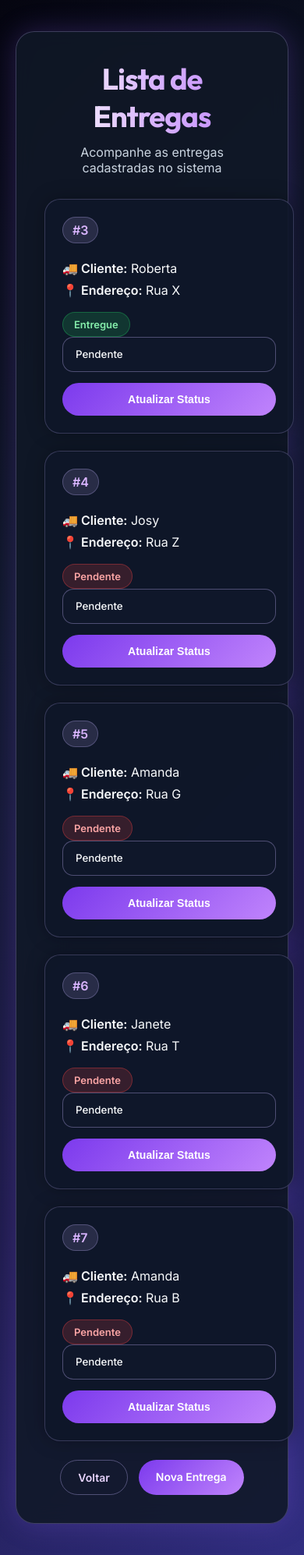
After one commit to rebeccabs/delivery-manager, a Flask app: page /entregas in a window 390 px wide. The commit adds this page. Shown: the whole page at 78% size. Run offline with Flask 3, Linux system fonts and the light colour scheme; data comes from the database, SQL or seed files in the repository; both versions use the stored data as it was after the commit.

Commit message:
Aprimora UI com tema dark neon, cards responsivos e atualização de status.

```diff
--- a/app.py
+++ b/app.py
@@ -1,4 +1,10 @@
-from flask import Flask, render_template
+from flask import Flask, render_template, request, redirect
+
+from database import (
+    listar_entregas_db,
+    cadastrar_entregas_db,
+    atualizar_status_db
+)
 
 app = Flask(__name__)
 
@@ -6,4 +12,33 @@ app = Flask(__name__)
 def home():
     return render_template("index.html")
 
+@app.route("/entregas")
+def entregas():
+    entregas = listar_entregas_db()
+
+    return render_template(
+        "entregas.html",
+        entregas=entregas
+    )
+
+@app.route("/cadastro", methods=["GET", "POST"])
+def cadastro():
+    if request.method == "POST":
+        cliente = request.form["cliente"]
+        endereco = request.form["endereco"]
+
+        cadastrar_entregas_db(cliente, endereco, "Pendente")
+
+        return redirect("/entregas")
+
+    return render_template("cadastro.html")
+
+@app.route("/atualizar-status/<int:id_entrega>", methods=["POST"])
+def atualizar_status_web(id_entrega):
+    novo_status = request.form["status"]
+
+    atualizar_status_db(id_entrega, novo_status)
+
+    return redirect("/entregas")
+
 app.run(debug=True)
--- /dev/null
+++ b/static/script.js
@@ -0,0 +1,4 @@
+document.addEventListener("mousemove", (e) => {
+    document.documentElement.style.setProperty("--mouse-x", e.clientX + "px");
+    document.documentElement.style.setProperty("--mouse-y", e.clientY + "px");
+});
--- a/static/style.css
+++ b/static/style.css
@@ -1,11 +1,233 @@
+body::before {
+    content: "";
+    position: fixed;
+    inset: 0;
+    pointer-events: none;
+
+    background:
+    radial-gradient(
+        300px circle at var(--mouse-x) var(--mouse-y),
+        rgba(168, 85, 247, 0.18),
+        transparent 70%
+    );
+
+    z-index: 0;
+}
+
+* {
+    margin: 0;
+    padding: 0;
+    box-sizing: border-box;
+}
+
 body {
-    font-family: Arial, sans-serif;
-    background-color: #1f2937;
-    color: white;
-    text-align: center;
-    padding-top: 100px;
+    font-family: "Inter", sans-serif;
+    min-height: 100vh;
+    background: linear-gradient(135deg, #050510, #0f172a, #1e1b4b, #312e81);
+    color: #f8fafc;
+}
+
+.page-container {
+    min-height: 100vh;
+    display: flex;
+    justify-content: center;
+    align-items: center;
+    padding: 40px 20px;
+}
+
+.page-container.top {
+    align-items: flex-start;
+}
+
+.card {
+    background: rgba(17, 24, 39, 0.88);
+    border: 1px solid rgba(196, 181, 253, 0.25);
+    border-radius: 24px;
+    padding: 36px;
+    width: 100%;
+    max-width: 520px;
+    box-shadow: 0 0 35px rgba(139, 92, 246, 0.25);
+    backdrop-filter: blur(12px);
+}
+
+.card-wide {
+    max-width: 900px;
 }
 
 h1 {
-    color: #60a5fa;
+    font-family: "Outfit", sans-serif;
+    font-weight: 700;
+    letter-spacing: -1px;
+    font-size: 38px;
+    margin-bottom: 12px;
+    text-align: center;
+    background: linear-gradient(90deg, #ffffff, #d8b4fe, #c084fc);
+    -webkit-background-clip: text;
+    color: transparent;
 }
+
+.subtitle {
+    color: #cbd5e1;
+    text-align: center;
+    margin-bottom: 28px;
+}
+
+.actions {
+    display: flex;
+    gap: 14px;
+    justify-content: center;
+    flex-wrap: wrap;
+    margin-top: 24px;
+}
+
+button,
+.btn-primary,
+.btn-secondary {
+    display: inline-block;
+    text-decoration: none;
+    text-align: center;
+    border: none;
+    cursor: pointer;
+    font-weight: bold;
+    border-radius: 999px;
+    padding: 13px 22px;
+    transition: all 0.25s ease;
+    font-size: 14px;
+}
+
+.btn-primary {
+    color: white;
+    background: linear-gradient(135deg, #7c3aed, #c084fc);
+}
+
+.btn-primary:hover {
+    transform: translateY(-3px) scale(1.02);
+    box-shadow: 0 0 25px rgba(192, 132, 252, 0.5);
+}
+
+.btn-secondary {
+    color: #e9d5ff;
+    border: 1px solid rgba(196, 181, 253, 0.35);
+    background: transparent;
+}
+
+.btn-secondary:hover {
+    background: rgba(196, 181, 253, 0.12);
+    transform: translateY(-2px);
+}
+
+form {
+    display: flex;
+    flex-direction: column;
+    gap: 14px;
+}
+
+label {
+    color: #e9d5ff;
+    font-weight: bold;
+    font-size: 14px;
+}
+
+input {
+    padding: 14px 16px;
+    border-radius: 14px;
+    border: 1px solid rgba(196, 181, 253, 0.35);
+    background: #0f172a;
+    color: white;
+    outline: none;
+}
+
+input:focus {
+    border-color: #c084fc;
+    box-shadow: 0 0 12px rgba(192, 132, 252, 0.45);
+}
+
+.entregas-grid {
+    display: grid;
+    grid-template-columns: repeat(auto-fit, minmax(320px, 1fr));
+    gap: 22px;
+    margin-top: 30px;
+}
+
+.card-entrega {
+    background: rgba(15, 23, 42, 0.9);
+    border: 1px solid rgba(196, 181, 253, 0.22);
+    border-radius: 20px;
+    padding: 22px;
+    box-shadow: 0 0 25px rgba(0, 0, 0, 0.28);
+    text-align: left;
+    transition: all 0.25s ease;
+}
+
+.card-entrega:hover {
+    transform: translateY(-6px) scale(1.02);
+    box-shadow: 0 0 30px rgba(192, 132, 252, 0.28);
+    border-color: rgba(196, 181, 253, 0.45);
+}
+
+.card-entrega h3 {
+    color: #c4b5fd;
+    margin-bottom: 14px;
+}
+
+.card-entrega p {
+    margin: 8px 0;
+    color: #f8fafc;
+}
+
+.status {
+    display: inline-block;
+    margin-top: 10px;
+    padding: 7px 14px;
+    border-radius: 999px;
+    font-size: 13px;
+    font-weight: bold;
+}
+
+.status-entregue {
+    background: rgba(34, 197, 94, 0.18);
+    color: #86efac;
+    border: 1px solid rgba(34, 197, 94, 0.35);
+}
+
+.status-rota {
+    background: rgba(245, 158, 11, 0.18);
+    color: #fcd34d;
+    border: 1px solid rgba(245, 158, 11, 0.35);
+}
+
+.status-pendente {
+    background: rgba(239, 68, 68, 0.18);
+    color: #fca5a5;
+    border: 1px solid rgba(239, 68, 68, 0.35);
+}
+
+.id-badge {
+    display: inline-block;
+    padding: 6px 12px;
+    margin-bottom: 14px;
+    border-radius: 999px;
+    background: rgba(196, 181, 253, 0.14);
+    color: #d8b4fe;
+    border: 1px solid rgba(196, 181, 253, 0.28);
+    font-weight: bold;
+}
+
+.select-status {
+    width: 100%;
+    padding: 14px 16px;
+    border-radius: 14px;
+    border: 1px solid rgba(196, 181, 253, 0.35);
+    background-color: #0f172a;
+    color: #f8fafc;
+    font-family: "Inter", sans-serif;
+    font-weight: 500;
+    outline: none;
+    cursor: pointer;
+    appearance: none;
+}
+
+.select-status:focus {
+    border-color: #c084fc;
+    box-shadow: 0 0 12px rgba(192, 132, 252, 0.45);
+}
--- /dev/null
+++ b/templates/entregas.html
@@ -0,0 +1,83 @@
+<!DOCTYPE html>
+<html lang="pt-BR">
+<head>
+    <meta charset="UTF-8">
+    <title>Entregas</title>
+
+    <link rel="preconnect" href="https://fonts.googleapis.com">
+
+    <link rel="preconnect" href="https://fonts.gstatic.com" crossorigin>
+
+    <link href="https://fonts.googleapis.com/css2?family=Inter:wght@300;400;500;600&family=Outfit:wght@400;500;600;700&display=swap" rel="stylesheet">
+
+    <link rel="stylesheet" href="/static/style.css">
+</head>
+<body>
+
+    <div class="page-container top">
+        <div class="card card-wide">
+
+            <h1>Lista de Entregas</h1>
+
+            <p class="subtitle">
+                Acompanhe as entregas cadastradas no sistema
+            </p>
+
+            <div class="entregas-grid">
+
+                {% for entrega in entregas %}
+
+                    <div class="card-entrega">
+
+                        <span class="id-badge">#{{ entrega[0] }}</span>
+
+                        <p><strong>🚚 Cliente:</strong> {{ entrega[1] }}</p>
+
+                        <p><strong>📍 Endereço:</strong> {{ entrega[2] }}</p>
+
+                        {% if entrega[3] == "Entregue" %}
+                            <span class="status status-entregue">Entregue</span>
+
+                        {% elif entrega[3] == "Em rota" %}
+                            <span class="status status-rota">Em rota</span>
+
+                        {% else %}
+                            <span class="status status-pendente">Pendente</span>
+
+                        {% endif %}
+
+                        <form method="POST"
+                              action="/atualizar-status/{{ entrega[0] }}"
+                              class="status-form">
+
+                            <select name="status" class="select-status">
+                                <option value="Pendente">Pendente</option>
+                                <option value="Em rota">Em rota</option>
+                                <option value="Entregue">Entregue</option>
+                            </select>
+
+                            <button type="submit" class="btn-primary">
+                                Atualizar Status
+                            </button>
+
+                        </form>
+
+                    </div>
+
+                {% endfor %}
+
+            </div>
+
+            <div class="actions">
+                <a href="/" class="btn-secondary">Voltar</a>
+
+                <a href="/cadastro" class="btn-primary">Nova Entrega</a>
+            </div>
+
+        </div>
+    </div>
+
+    <script src="{{ url_for('static', filename='script.js') }}"></script>
+
+</body>
+</html>
```
Also changed, not shown: templates/cadastro.html (added, +40 -0 lines), templates/index.html (+20 -2 lines), delivery_manager.db.
